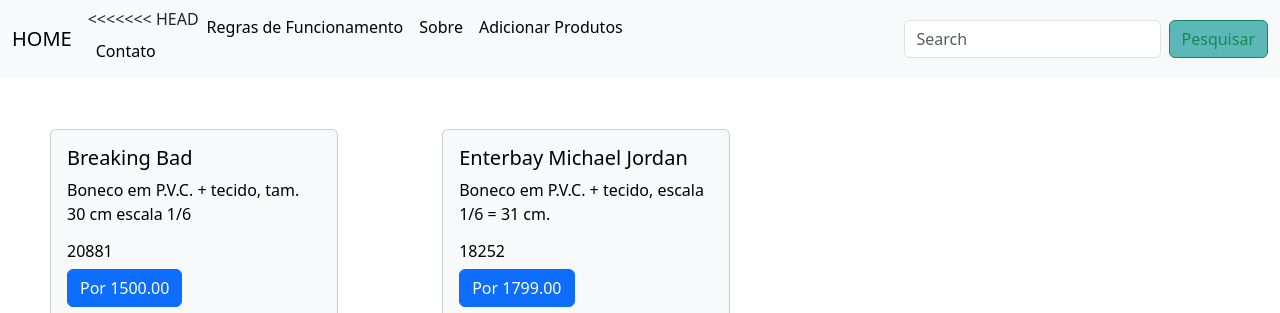
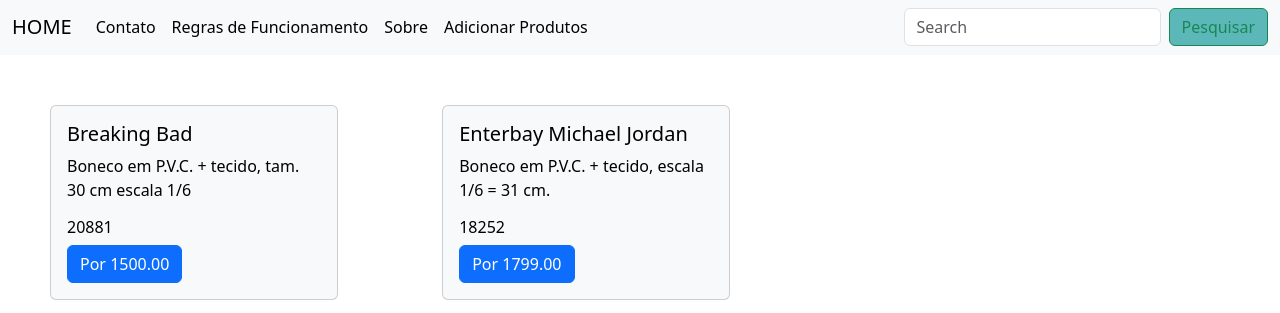
Before and after one commit to Leane212/python_avancado, a Django app: page / in a window 1280 px wide. Shown: the part 291-604 px from the top of the page. Run offline with Django 5.2, Linux system fonts and the light colour scheme; data comes from the database, SQL or seed files in the repository.

Commit message:
att do base

```diff
--- a/LojaMiniaturas/lojaMiniaturas_app/templates/base.html
+++ b/LojaMiniaturas/lojaMiniaturas_app/templates/base.html
@@ -61,17 +61,6 @@
       <div class="collapse navbar-collapse" id="navbarSupportedContent">
         <ul class="navbar-nav me-auto mb-2 mb-lg-0">
           <li class="nav-item">
-<<<<<<< HEAD
-            <a class="nav-link active" aria-current="page" href="#">Contato</a>
-          </li>
-          <!--
-            <li class="nav-item">
-            <a class="nav-link active" href="#">Promoções</a>
-          </li>
-          <li class="nav-item">
-            <a class="nav-link active" href="#">Novidades</a>
-          </li>
-=======
             <a class="nav-link active" aria-current="page" href="{% url 'contato' %}">Contato</a>
           </li>
           <!--
@@ -81,7 +70,6 @@
             <li class="nav-item">
               <a class="nav-link active" href="#">Novidades</a>
             </li>
->>>>>>> origin/newLeane
           -->
           <li class="nav-item">
             <a class="nav-link active" href="{% url 'regras' %}">Regras de Funcionamento</a>
```
